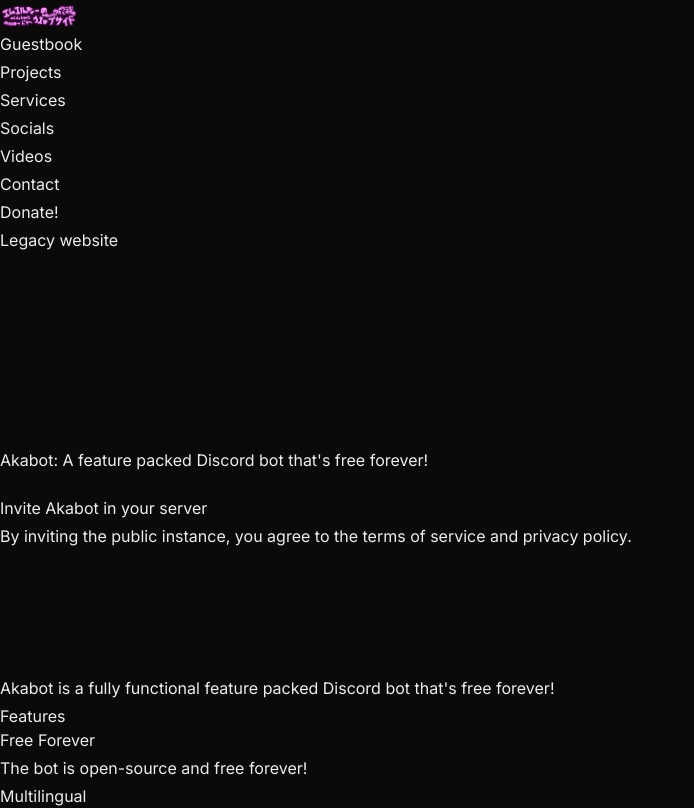
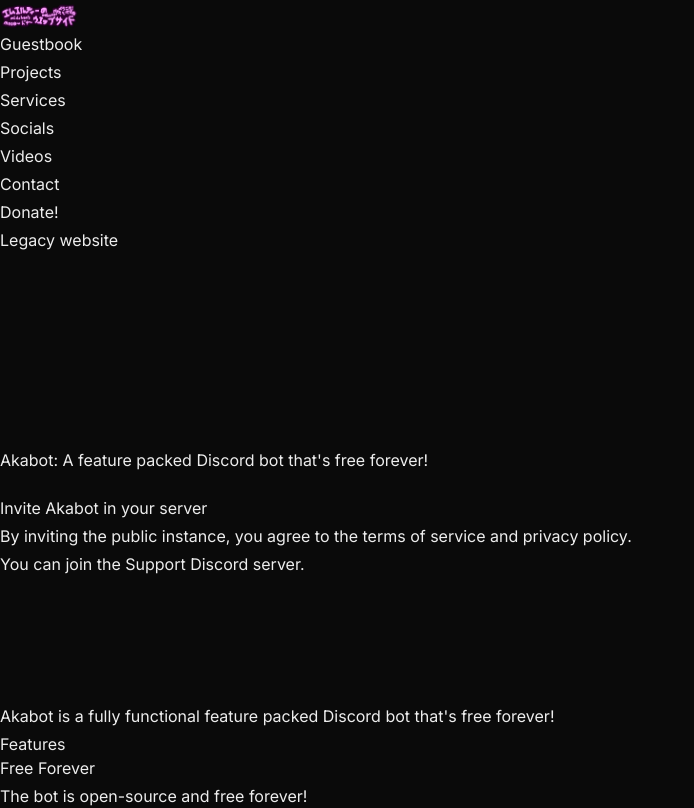
Before and after one commit to mldkyt/website-2025-07-15, a Next.js app: page /project/akabot in a window 1280 px wide. Shown: the top 808 px of the page, without its empty margins (0-694 px from the left). Built offline with nearby package versions, Linux system fonts and the light colour scheme; no server answers; the database is empty.

Commit message:
fix: Akabot doesn't have support server linked (Closes #6)

```diff
--- a/src/pages/project/akabot.tsx
+++ b/src/pages/project/akabot.tsx
@@ -74,12 +74,15 @@
                             <Button>Invite Akabot in your server</Button>
                         </Link>
                     </div>
-                    <p className={'text-sm text-center text-grey-500'}>By inviting the public instance, you agree to
+                    <p className={'text-sm text-center text-gray-500'}>By inviting the public instance, you agree to
                         the <Link className={'text-pink-500'}
                                   href={'/project/akabot/tos'}>terms
                             of
                             service</Link> and <Link className={'text-pink-500'} href={'/project/akabot/privacy'}>privacy
                             policy</Link>.
+                    </p>
+                    <p className="text-sm text-center text-gray-500">
+                        You can join the <Link href="https://discord.gg/YFksXpXnn6" className="text-pink-500">Support Discord server</Link>.
                     </p>
                 </div>
 
```
